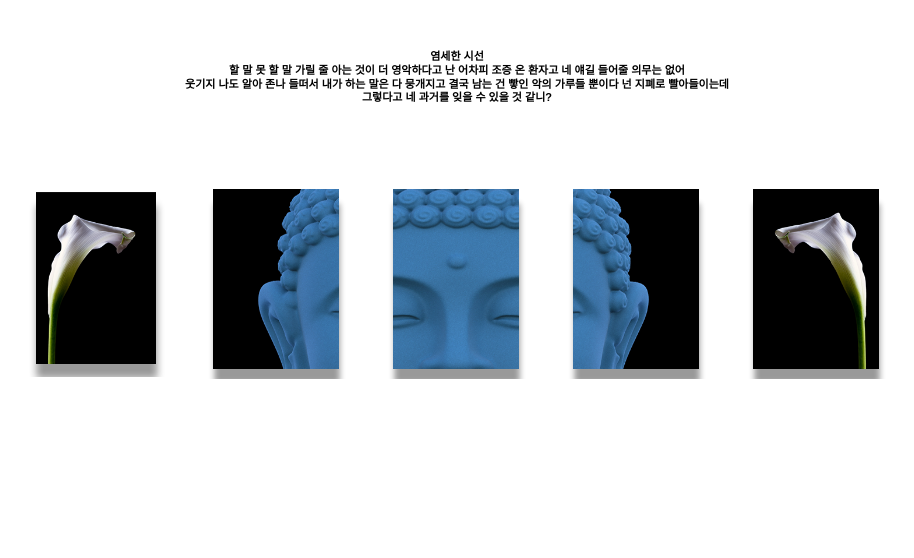
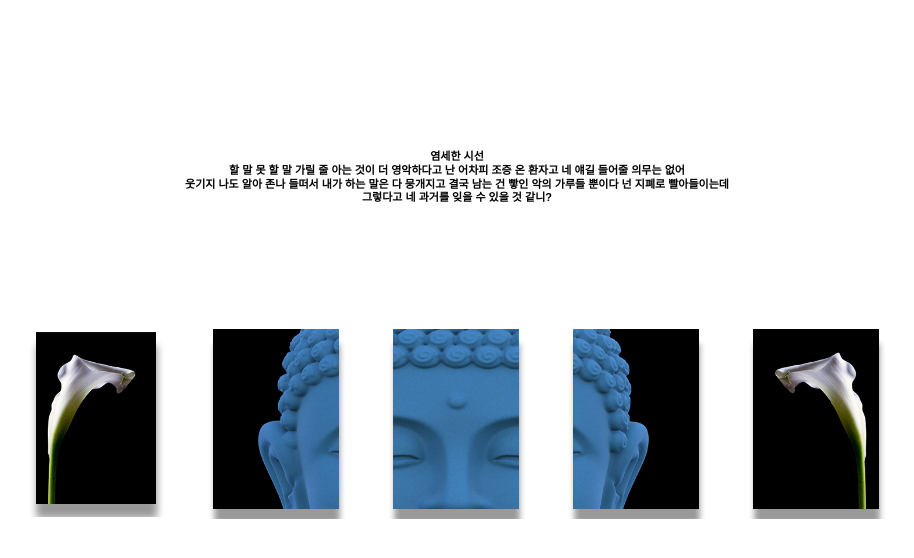
Before and after one commit to ankersui/ankersui.github.io, a plain HTML site: page works.html in a window 1280 px wide. Shown: the whole page, without its empty margins (183-1097 px from the left). Drawn offline with Linux system fonts and the light colour scheme; a web font is replaced by a local one.

Commit message:
Add files via upload

```diff
--- a/works.html
+++ b/works.html
@@ -13,6 +13,7 @@ body {
   background: white;
   height: 100vh;
   font-family: "Pretendard", sans-serif;
+  overflow: hidden;
 }
 
 /* 전체 레이아웃 */
@@ -29,7 +30,6 @@ body {
   text-align: center;
   max-width: 900px;
   margin-bottom: 80px;
-  margin-top: -100px;
   font-size: 11px;
   line-height: 1.25;   /* 줄 간격 좁게 */
   font-weight: 700;    /* Bold */
@@ -39,6 +39,7 @@ body {
 .gallery {
   display: flex;
   gap: 40px;
+  margin-top: 40px;
 }
 
 /* 링크 */
```
